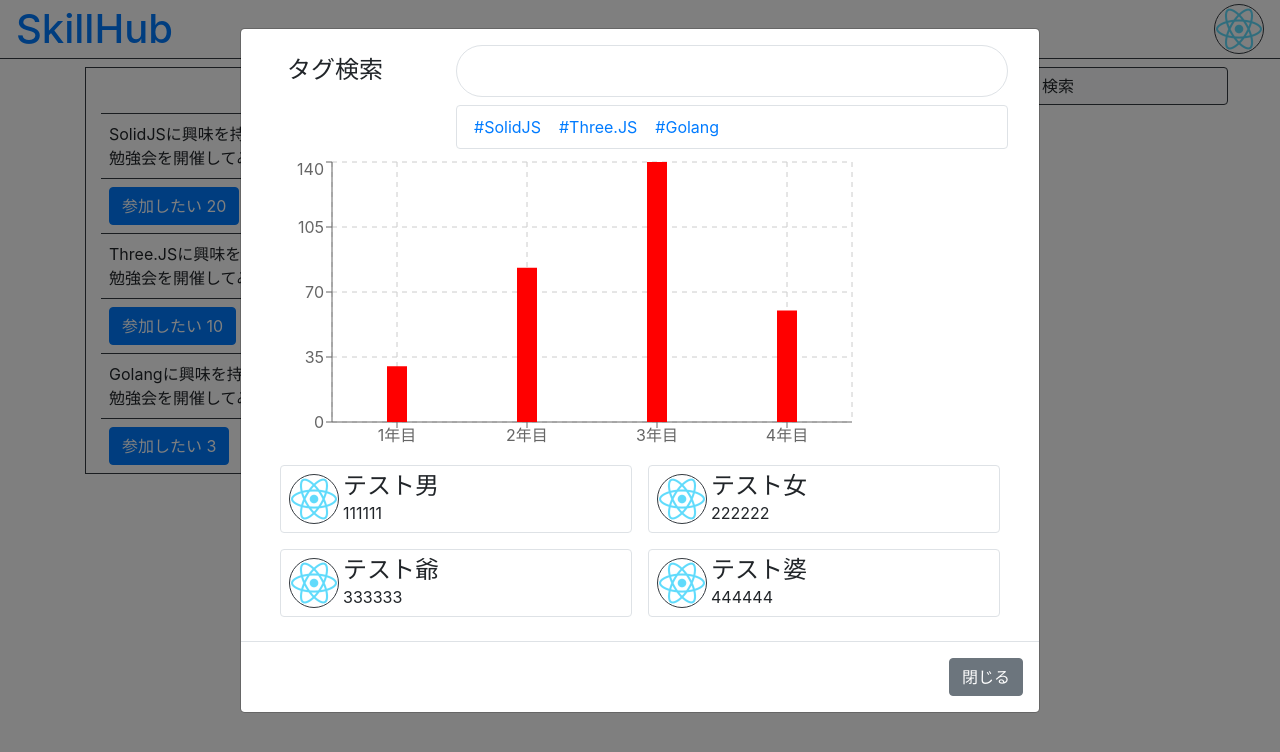
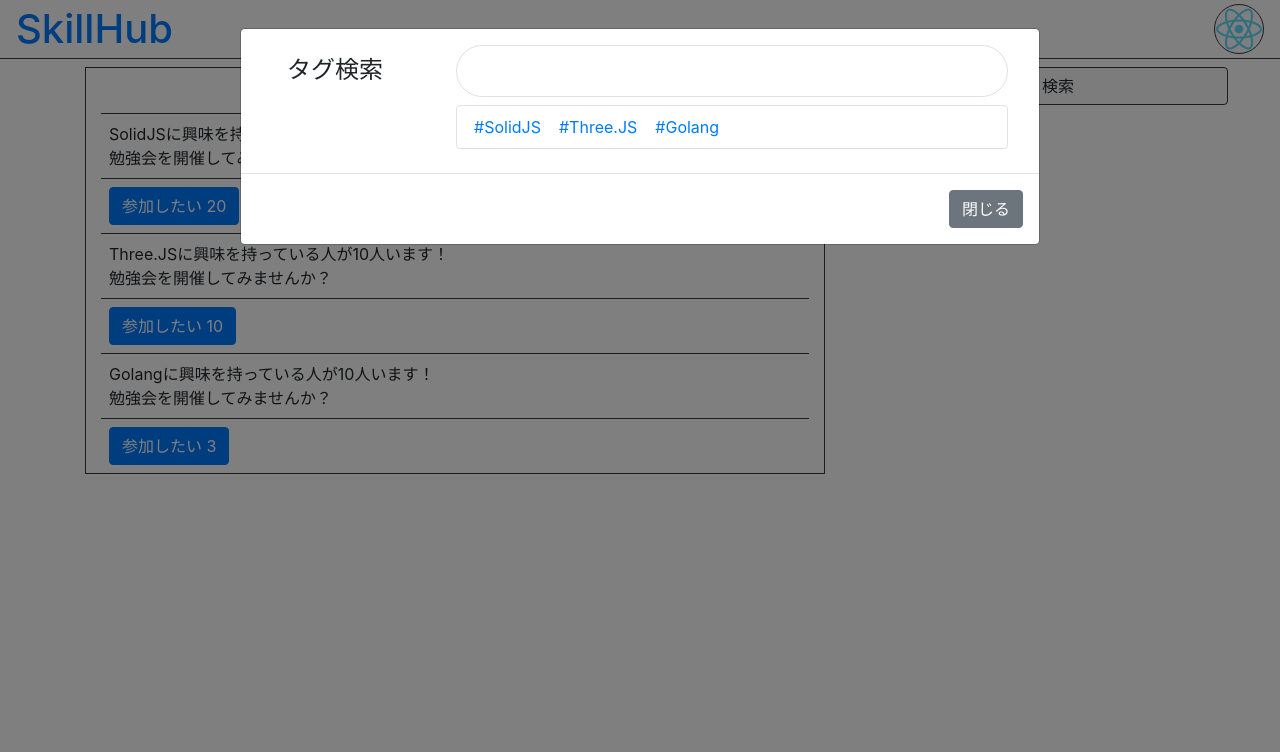
Before and after one commit to YoshiYoshiPro/SkillHub, a React (Create React App) app in the folder frontend/: page / in a window 1280 px wide. Both pictures are taken after a click on the button "検索". Shown: the top 752 px of the page. Built offline with nearby package versions, Linux system fonts and the light colour scheme; the HTML template or start-up script is replaced by a standard one.

Commit message:
バックから受け取ったタグ検索結果の興味のある人の配列を表示できるように

```diff
--- a/frontend/package.json
+++ b/frontend/package.json
@@ -12,6 +12,7 @@
     "@types/react-bootstrap": "^0.32.32",
     "@types/react-dom": "^18.0.0",
     "@types/react-router-dom": "^5.3.3",
+    "axios": "^1.5.0",
     "bootstrap": "4.6.0",
     "react": "^18.2.0",
     "react-bootstrap": "^2.8.0",
--- a/frontend/src/components/Home.tsx
+++ b/frontend/src/components/Home.tsx
@@ -1,14 +1,31 @@
 import { useState } from "react";
+import axios from 'axios';
 import Modal from "react-bootstrap/Modal";
 import { ComposedChart, CartesianGrid, XAxis, YAxis, Bar } from "recharts";
+
 interface SessionSuggestionPost {
   technology: string;
   likes: number;
   date: Date;
 }
 
+interface SearchTagResponse {
+	is_accepted: boolean,
+	interests: {user_id: string, name: string, icon_url: string}[],
+	expertises: {user_id: string, name: string, icon_url: string}[],
+	experiences: {user_id: string, name: string, icon_url: string}[],
+}
+
+
 function Home() {
   const [is_searching, setIsSearching] = useState(false);
+  const [is_searched, setIsSearched] = useState(false);
+  const [tag, setTag] = useState("");
+
+  const [interests, setInterests] = useState([] as {user_id: string, name: string, icon_url: string}[]);
+  const [expertises, setExpertises] = useState([] as {user_id: string, name: string, icon_url: string}[]);
+  const [experiences, setExperiences] = useState([] as {user_id: string, name: string, icon_url: string}[]);
+
   const data = [
     { name: "1年目", year: 30 },
     { name: "2年目", year: 83 },
@@ -59,6 +76,22 @@ function Home() {
     },
   ];
 
+  const search_tag = (tag: string) => {
+    axios.get('http://localhost:8000/search-tag')
+    .then((res) => {
+      const search_tag_res: SearchTagResponse = res.data;
+      if(search_tag_res.is_accepted) {
+        setIsSearched(true);
+        setInterests(search_tag_res.interests);
+        setExpertises(search_tag_res.expertises);
+        setExperiences(search_tag_res.experiences);
+      }
+    })
+    .catch((err) => {
+      console.log(err);
+    });
+  }
+
   return (
     <>
       <Modal show={is_searching} size="lg" onHide={() => setIsSearching(false)}>
@@ -69,13 +102,15 @@ function Home() {
               <input
                 type="text"
                 className="px-3 py-2 m-0 col-9 border border-gray rounded-pill h3"
+                value={tag}
+                onChange={(e) => {setTag(e.target.value)}}
               />
             </div>
             <div className="d-flex mb-2">
               <div className="col-9 d-flex ml-auto px-2 py-2 lh-auto border border-gray rounded">
                 {trending_technologies.map((technology) => {
                   return (
-                    <button className="btn btn-link p-0 mx-2">
+                    <button className="btn btn-link p-0 mx-2" onClick={() => {search_tag(technology)}}>
                       #{technology}
                     </button>
                   );
@@ -83,6 +118,9 @@ function Home() {
               </div>
             </div>
 
+            {
+              is_searched &&
+              <div>
                 <div className="d-flex">
                   <ComposedChart
                     width={600}
@@ -97,25 +135,28 @@ function Home() {
                   </ComposedChart>
                 </div>
 
+                <h4 className="mt-4 mb-0 ml-2">興味のある人</h4>
                 <div className="d-flex flex-wrap">
-              {tmp_users.map((user) => {
+                  {interests.map((interest) => {
                     return (
                       <div className="col-6 p-0">
                         <div className="m-2 p-1 border border-gray rounded d-flex">
                           <img
                             className="border border-dark rounded-circle m-1"
-                        src={user.icon_url}
+                            src={interest.icon_url}
                             width={50}
                           />
                           <div className="my-auto">
-                        <h4 className="m-0">{user.name}</h4>
-                        <p className="m-0">{user.id}</p>
+                            <h4 className="m-0">{interest.name}</h4>
+                            <p className="m-0">{interest.user_id}</p>
                           </div>
                         </div>
                       </div>
                     );
                   })}
                 </div>
+              </div>
+            }
           </div>
         </Modal.Body>
         <Modal.Footer>
```
Also changed, not shown: 1 other file (tests, documents, lock files or other folders). Lines whose indentation alone changed are shown as unchanged.
